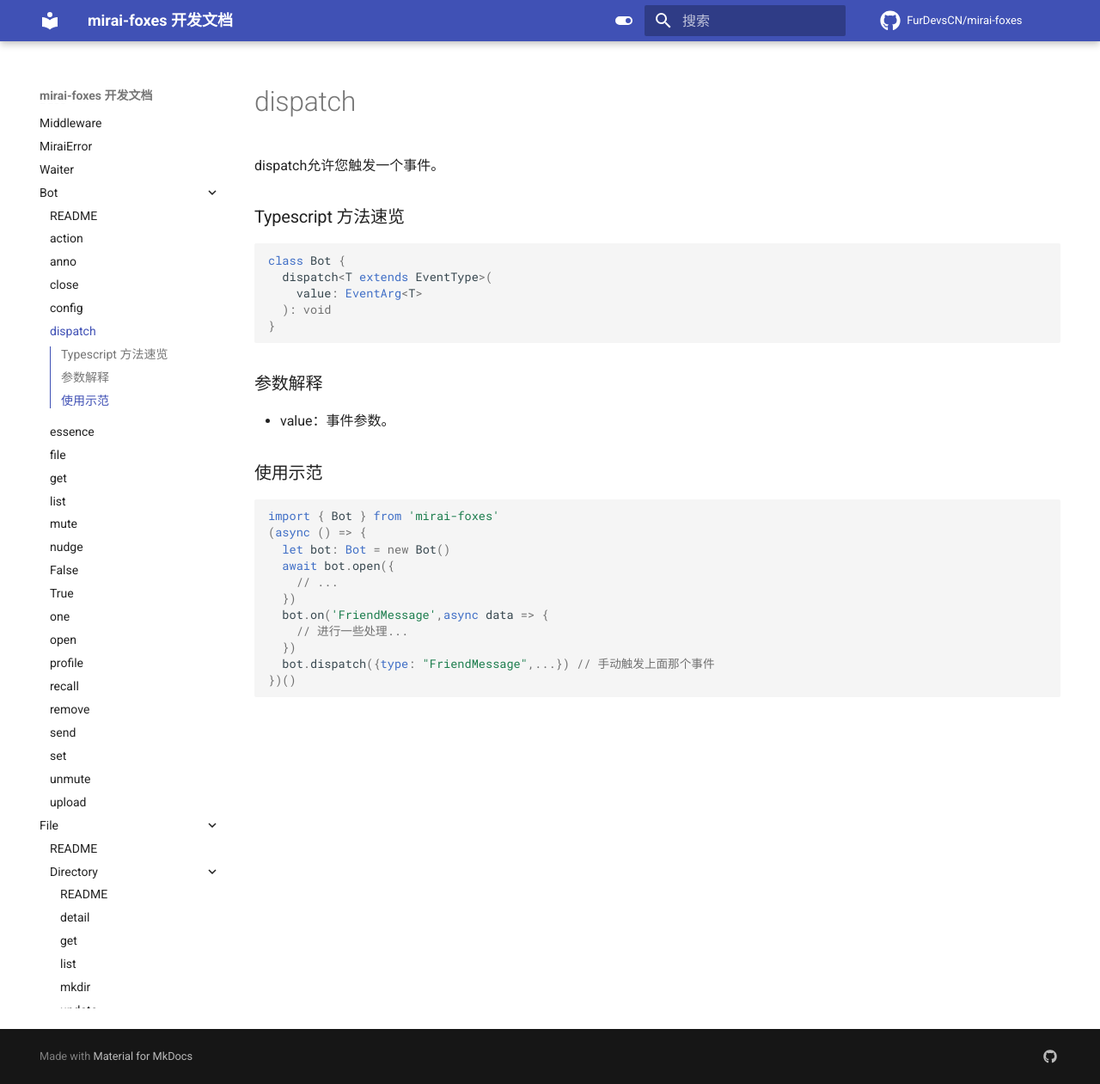
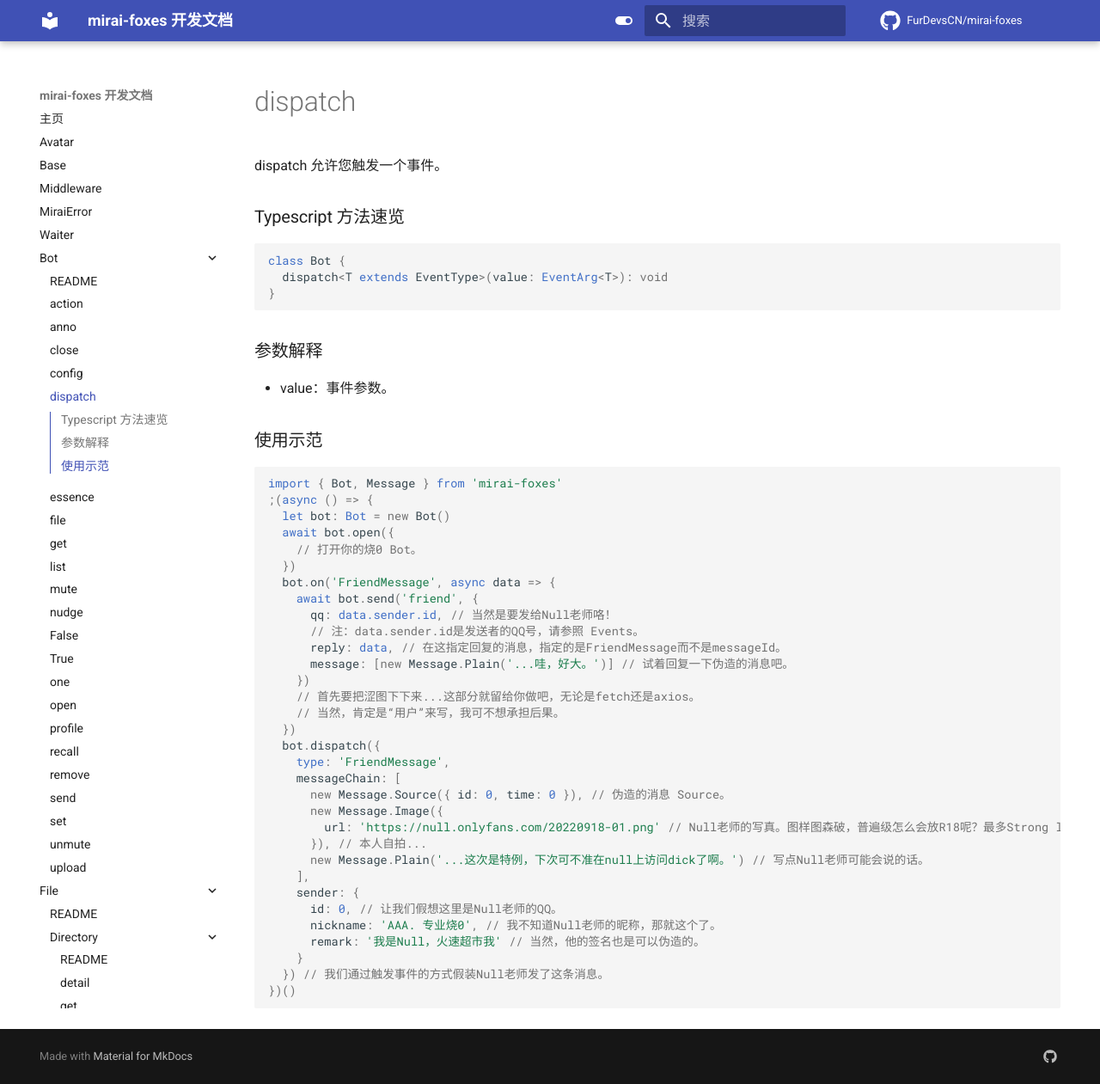
Before and after one commit to FurDevsCN/mirai-foxes, an MkDocs documentation site: the page built from docs/Bot/dispatch.md, in a window 1280 px wide and 1261 px high. Shown: the whole window at 86% size. Built offline with MkDocs 1.6.1 and Material for MkDocs 9.7.7, drawn with Linux system fonts in a browser that asks for light colours; comment, search, counter and statistics services are not loaded.

Commit message:
:memo:重制文档
Co-authored-by: 玖叁 <colour93@users.noreply.github.com>
Co-authored-by: Silverowo <yinlinghunjiang@users.noreply.github.com>
Co-authored-by: Null <nullqwertyuiop@users.noreply.github.com>
Co-authored-by: zebwqfox <zebwqfox@users.noreply.github.com>
Co-authored-by: WhitrayHB <mail@whitrayhb.top>

````diff
--- a/docs/Bot/dispatch.md
+++ b/docs/Bot/dispatch.md
@@ -19,15 +17,36 @@
 ### 使用示范
 
 ```typescript
-import { Bot } from 'mirai-foxes'
-(async () => {
+import { Bot, Message } from 'mirai-foxes'
+;(async () => {
   let bot: Bot = new Bot()
   await bot.open({
-    // ...
+    // 打开你的烧0 Bot。
   })
-  bot.on('FriendMessage',async data => {
-    // 进行一些处理...
+  bot.on('FriendMessage', async data => {
+    await bot.send('friend', {
+      qq: data.sender.id, // 当然是要发给Null老师咯！
+      // 注：data.sender.id是发送者的QQ号，请参照 Events。
+      reply: data, // 在这指定回复的消息，指定的是FriendMessage而不是messageId。
+      message: [new Message.Plain('...哇，好大。')] // 试着回复一下伪造的消息吧。
+    })
+    // 首先要把涩图下下来...这部分就留给你做吧，无论是fetch还是axios。
+    // 当然，肯定是“用户”来写，我可不想承担后果。
   })
-  bot.dispatch({type: "FriendMessage",...}) // 手动触发上面那个事件
+  bot.dispatch({
+    type: 'FriendMessage',
+    messageChain: [
+      new Message.Source({ id: 0, time: 0 }), // 伪造的消息 Source。
+      new Message.Image({
+        url: 'https://null.onlyfans.com/20220918-01.png' // Null老师的写真。图样图森破，普遍级怎么会放R18呢？最多Strong language罢了。
+      }), // 本人自拍...
+      new Message.Plain('...这次是特例，下次可不准在null上访问dick了啊。') // 写点Null老师可能会说的话。
+    ],
+    sender: {
+      id: 0, // 让我们假想这里是Null老师的QQ。
+      nickname: 'AAA. 专业烧0', // 我不知道Null老师的昵称，那就这个了。
+      remark: '我是Null，火速超市我' // 当然，他的签名也是可以伪造的。
+    }
+  }) // 我们通过触发事件的方式假装Null老师发了这条消息。
 })()
 ```
````
Also changed, not shown: other parts of docs/Bot/dispatch.md (+2 -4 lines), docs/Bot/essence.md (+26 -3 lines), docs/Bot/file.md (+2 -2 lines), docs/Bot/get.md (+13 -3 lines).
